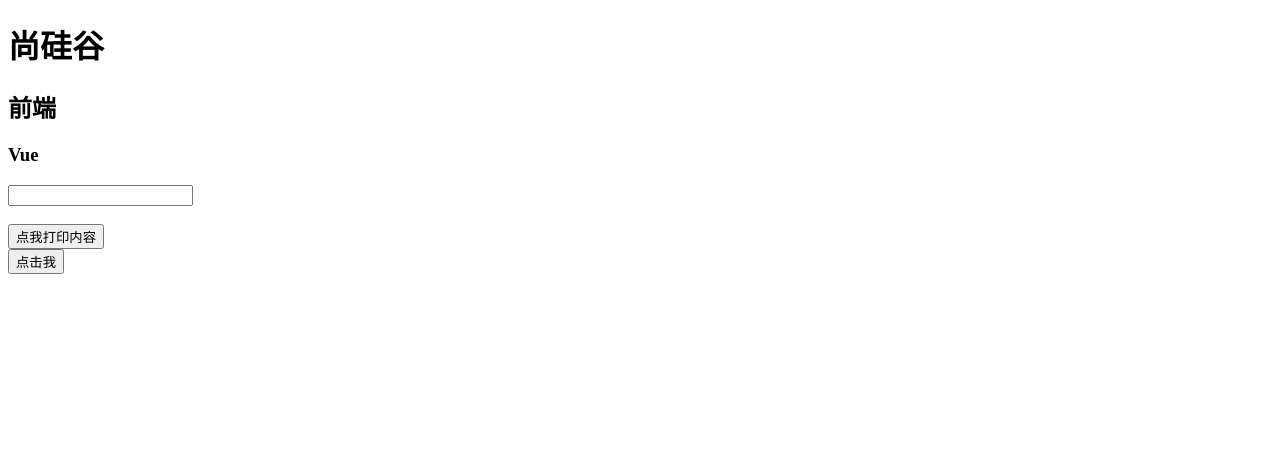
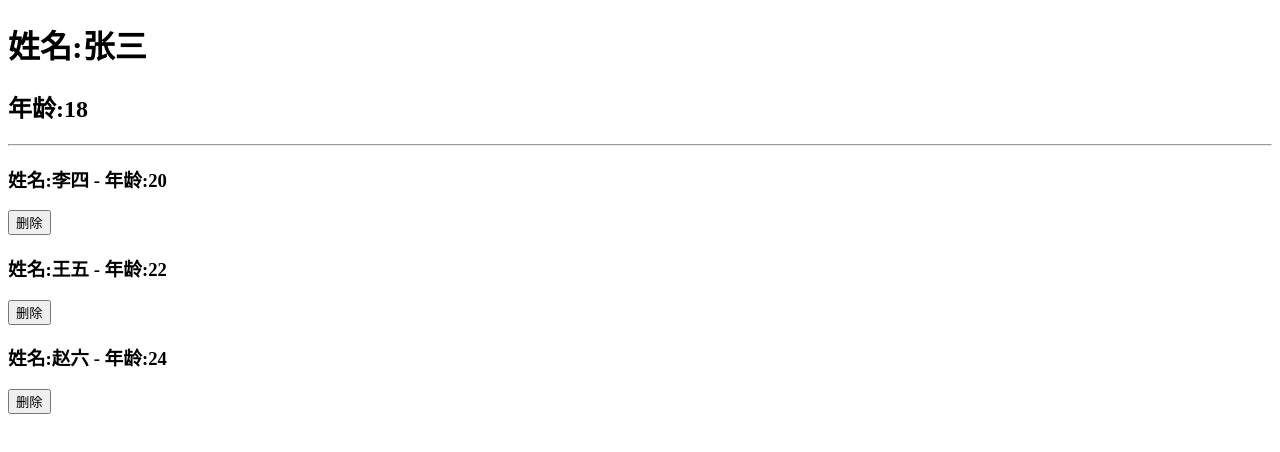
Before and after one commit to workji/vuedemo, a Vue app: page / in a window 1280 px wide. Shown: the top 452 px of the page. Built offline with nearby package versions, Linux system fonts and the light colour scheme.

Commit message:
typescript sample

```diff
--- a/src/App.vue
+++ b/src/App.vue
@@ -1,19 +1,9 @@
 <template>
-  <Person ref="ren" />
-  <button class="btn btn-outline-primary me-2" @click="showLog">点击我</button>
+  <Person />
 </template>
 
 <script lang="ts" setup>
-  import {ref} from 'vue'
   import Person from "@/component/Person.vue";
-
-  let ren = ref()
-
-  // 用在组件标签上，获取的是组件实例对象。
-  function showLog() {
-    console.log(ren.value.name) // defineExpose暴露了，可以获取到
-    // console.log(ren.value.age) // 没有暴露，所以获取不到
-  }
 </script>
 
 <style scoped>
--- a/src/component/Person.vue
+++ b/src/component/Person.vue
@@ -1,28 +1,45 @@
 <template>
   <div class="m-4 border">
-    <h1 ref="title1">尚硅谷</h1>
-    <h2 ref="title2">前端</h2>
-    <h3 ref="title3">Vue</h3>
-    <input type="text" ref="inpt"> <br><br>
-    <button class="btn btn-outline-primary me-2" @click="showLog">点我打印内容</button>
+    <h1>姓名:{{person.name}}</h1>
+    <h2>年龄:{{person.age}}</h2>
+    <hr />
+    <div v-for="(item, index) in persons" :key="index" class="m-2 p-2 border">
+      <h3>姓名:{{item.name}} - 年龄:{{item.age}}</h3>
+      <button @click="persons.splice(index, 1)">删除</button>
+    </div>
   </div>
 </template>
 
 <script lang="ts" setup>
-  import { ref, defineExpose } from 'vue';
-  let title2 = ref()
+  import { ref, reactive } from 'vue';
+  import { type PersonType, type Persons } from '@/types/index';
 
-  // 用在普通DOM HTML标签上，获取的是`DOM`节点。
-  function showLog() {
-    console.log(title2.value.innerHTML);
-    name.value = '李四'
-  }
+  let person:PersonType = reactive({
+    name: "张三",
+    age: 18,
+  })
 
-  // 将组件中的数据交给外部使用
-  let name = ref('张三')
-  let age = ref(18)
-  // 只有允许的才会expose暴露给外部使用
-  defineExpose({name})
+  let persons:Persons = reactive([
+    { name: "李四", age: 20 },
+    { name: "王五", age: 22 },
+    { name: "赵六", age: 24 },
+  ]);
+
+  let personList:Array<PersonType> = reactive([
+    { name: "李四", age: 20 },
+    { name: "王五", age: 22 },
+    { name: "赵六", age: 24 },
+  ]);
+
+  let personsRef = ref<Persons>([
+    { name: "小红", age: 14 },
+    { name: "小刚", age: 15 },
+  ]);
+  let personRef = ref<PersonType>({ name: "小明", age: 16 });
+  let personListRef = ref<Array<PersonType>>([
+    { name: "小红", age: 14 },
+    { name: "小刚", age: 15 },
+  ]);
 </script>
 
 <style scoped></style>
```
Also changed, not shown: src/types/index.ts (added, +9 -0 lines).
